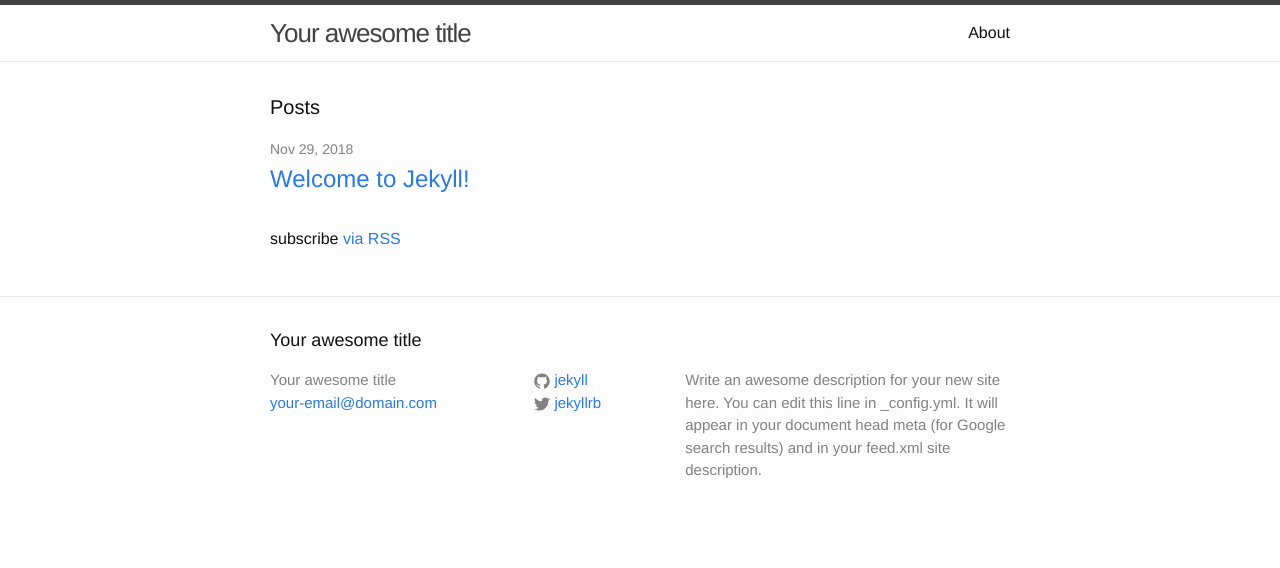
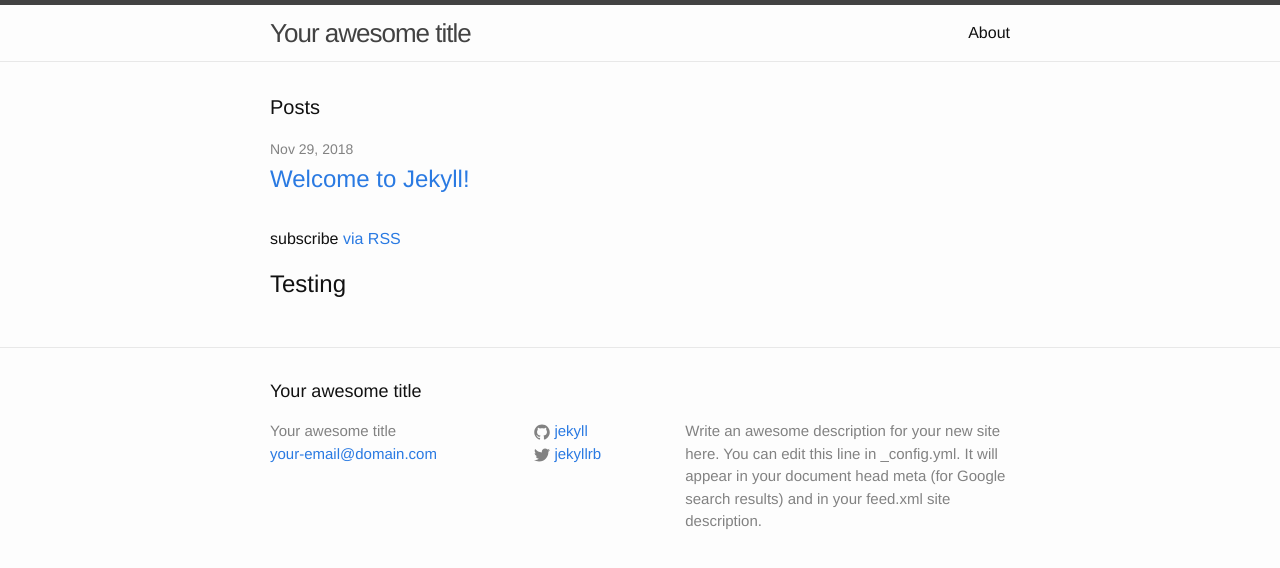
Before and after one commit to TomieG1991/TomieG1991.github.io, a Jekyll site: the page built from index.html, in a window 1280 px wide. Shown: the top 568 px of the page. Built offline with Jekyll 4.4.1, drawn with Linux system fonts in a browser that asks for light colours.

Commit message:
Update index.html

```diff
--- a/index.html
+++ b/index.html
@@ -21,3 +21,5 @@ layout: default
   <p class="rss-subscribe">subscribe <a href="{{ "/feed.xml" | prepend: site.baseurl }}">via RSS</a></p>
 
 </div>
+
+<h2> Testing </h2>
```
